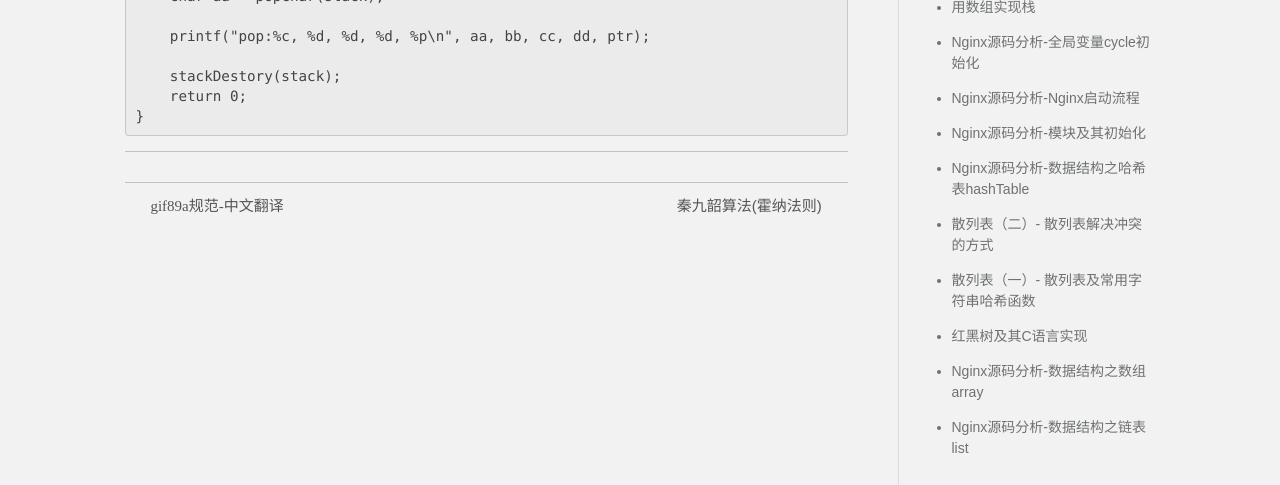
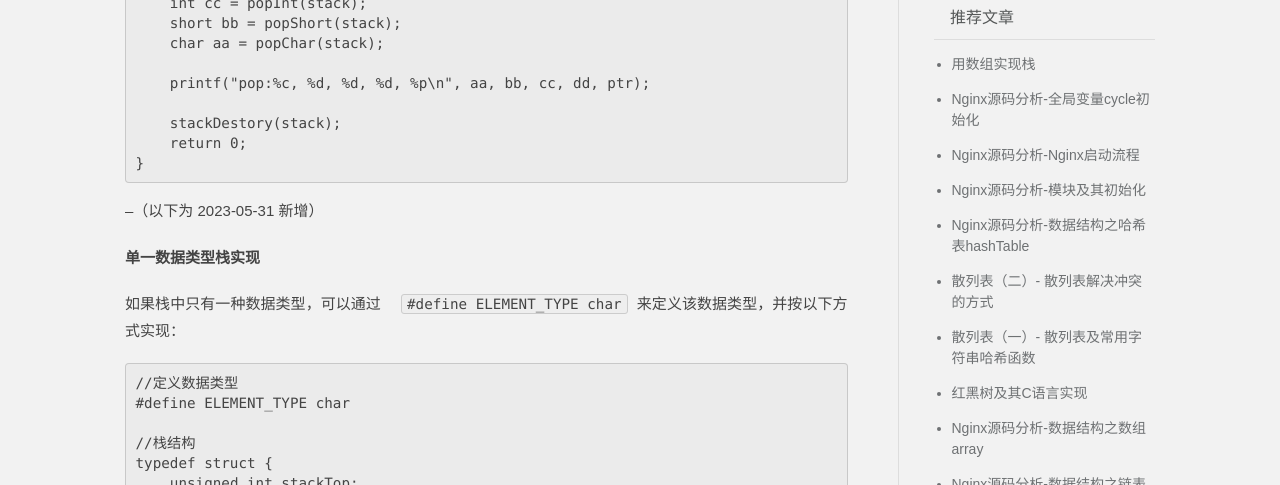
Before and after one commit to Snownight22/TTworksBlog, a Jekyll site: the page built from _posts/2022-12-29-Stack.md, in a window 1280 px wide and 1400 px high, scrolled down 4487 px, cut to the strip 272-757 px from the top of the window. Built offline with Jekyll 4.4.1, drawn with Linux system fonts in a browser that asks for light colours; some web fonts are replaced; comment, search, counter and statistics services are not loaded; some of the changed text lies outside the part shown.

Commit message:
添加栈实现

````diff
--- a/_posts/2022-12-29-Stack.md
+++ b/_posts/2022-12-29-Stack.md
@@ -14,6 +14,8 @@
 ![stack.png]({{site.baseurl}}/styles/images/algorithm/stack/stack.png)
 
 ### 栈实现
+
+#### 通用栈实现
 
 栈可以使用数组或链表来实现，这里用数组实现。
 
@@ -217,5 +219,129 @@
     return 0;
 }
 ```
+--（以下为 2023-05-31 新增）
+
+#### 单一数据类型栈实现
+
+如果栈中只有一种数据类型，可以通过　`#define ELEMENT_TYPE char` 来定义该数据类型，并按以下方式实现：
+
+```
+//定义数据类型
+#define ELEMENT_TYPE char
+
+//栈结构
+typedef struct {
+    unsigned int stackTop;
+    unsigned int stackSize;
+    ELEMENT_TYPE *stackArray;
+}ttStack;
+
+ttStack* stackInit()
+{
+    ttStack *stack = NULL;
+    stack = (ttStack *) malloc (sizeof(ttStack));
+    if (stack == NULL)
+        return NULL;
+    stack->stackTop = 0;
+    stack->stackSize = STACK_LENGTH;
+    stack->stackArray = (ELEMENT_TYPE*)malloc(sizeof(ELEMENT_TYPE) * STACK_LENGTH);
+    if (stack->stackArray == NULL) {
+        free(stack);
+        return NULL;
+    }
+    return stack;
+}
+
+void stackDestory(ttStack* stack)
+{
+    if (stack != NULL) {
+        if (stack->stackArray != NULL) {
+            free(stack->stackArray);
+            stack->stackArray = NULL;
+        }
+        free(stack);
+        stack = NULL;
+    }
+}
+
+bool stackEmpty(ttStack* stack)
+{
+    if (stack == NULL || stack->stackTop == 0)
+        return true;
+    return false;
+}
+
+static int pushCheckAndResize(ttStack* stack, unsigned int pushSize)
+{
+    unsigned int nowSize = stack->stackSize;
+    if (stack->stackTop + pushSize <= nowSize)
+        return STACK_OK;
+
+    while (stack->stackTop + pushSize > nowSize)
+        nowSize *= 2;
+
+    printf("resize Stack %d, need:%d\n", nowSize, stack->stackTop + pushSize);
+    ELEMENT_TYPE* tmpArray = (ELEMENT_TYPE *) malloc (nowSize * sizeof(ELEMENT_TYPE));
+    if (tmpArray == NULL)
+        return STACK_RESIZE_ERR;
+
+    memcpy(tmpArray, stack->stackArray, stack->stackSize * sizeof(ELEMENT_TYPE));
+    free(stack->stackArray);
+    stack->stackArray = tmpArray;
+    stack->stackSize = nowSize;
+
+    return STACK_OK;
+}
+
+int push(ttStack* stack, ELEMENT_TYPE data)
+{
+        if (stack == NULL || stack->stackArray == NULL) {
+                printf("please init stack first\n");
+                return STACK_INIT_ERR;
+        }
+        if (pushCheckAndResize(stack, 1) != STACK_OK)
+                return STACK_PUSH_ERR;
+        stack->stackArray[stack->stackTop++] = data;
+        return STACK_OK;
+}
+
+ELEMENT_TYPE pop(ttStack* stack)
+{
+        if (stack == NULL || stack->stackArray == NULL || stack->stackTop == 0)
+                return (ELEMENT_TYPE)STACK_INIT_ERR;
+        stack->stackTop --;
+        return stack->stackArray[stack->stackTop];
+}
+
+ELEMENT_TYPE top(ttStack* stack)
+{
+        if (stack == NULL || stack->stackArray == NULL || stack->stackTop == 0)
+                return (ELEMENT_TYPE)STACK_INIT_ERR;
+        return stack->stackArray[stack->stackTop - 1];
+}
+```
+
+测试函数：
+
+```
+int main(int argc, char* argv[])
+{
+    ttStack* stack = stackInit();
+
+    push(stack, 'a');
+    push(stack, 'b');
+    push(stack, 'c');
+    push(stack, '[');
+
+    while (!stackEmpty(stack)) {
+        char a = top(stack);
+        char b = pop(stack);
+        printf("a:%c, b:%c\n", a, b);
+    }
+
+    stackDestory(stack);
+    return 0;
+}
+```
 
 ---
````
